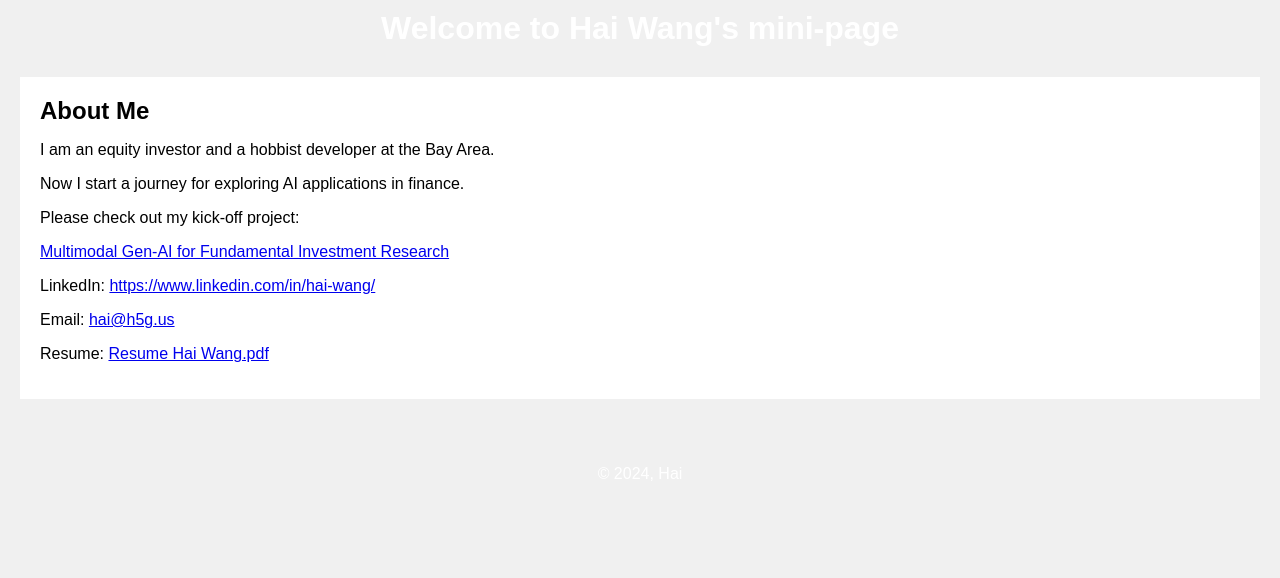
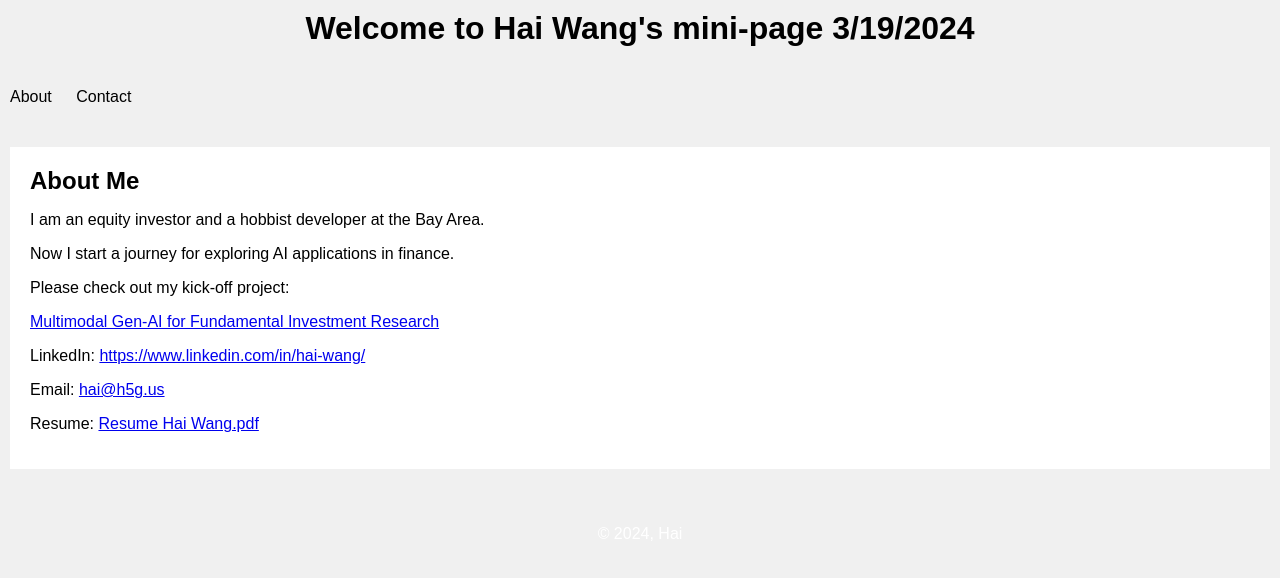
Before and after one commit to hw92/hw92.github.io, a plain HTML site: page index.html in a window 1280 px wide. Drawn offline with Linux system fonts and the light colour scheme.

Commit message:
update with books.html

```diff
--- a/index.html
+++ b/index.html
@@ -5,10 +5,23 @@
     <title>Your Name</title>
     <link rel="stylesheet" href="styles.css">
 </head>
+
+
+
 <body>
     <header>
-        <h1>Welcome to Hai Wang's mini-page</h1>
+        <h1>Welcome to Hai Wang's mini-page 3/19/2024</h1>
     </header>
+
+    <div class="nav">
+        <div class="container">
+          <ul>
+            <li>About</li>
+            <li>Contact</li>
+          </ul>
+        </div>
+    </div>
+
     <main>
         <section id="bio">
             <h2>About Me</h2>
--- a/styles.css
+++ b/styles.css
@@ -7,17 +7,41 @@ body {
 
 header {
     /*background-color: #ff9500;*/
-    color: white;
+    color: black;
     padding: 10px 0;
     text-align: center;
 }
+
+.nav {
+    /*background: #000;*/
+    height: 80px;
+    width: 100%;
+  }
+
+  .nav ul {
+    height: 80px;
+    list-style: none;
+    margin: 0 auto;
+    padding: 0;
+  }
+
+  .nav ul li {
+    /*color: #fff; */
+    color: black;
+    display: inline-block;
+    height: 80px;
+    line-height: 80px;
+    list-style: none;
+    padding: 0 10px;
+    transition: background .5s;
+  }
 
 h1, h2 {
     margin: 0;
 }
 
 main {
-    padding: 20px;
+    padding: 10px;
     /*text-align: center;*/
 }
 
```
Also changed, not shown: app.js (added, +14 -0 lines), books.html (added).
